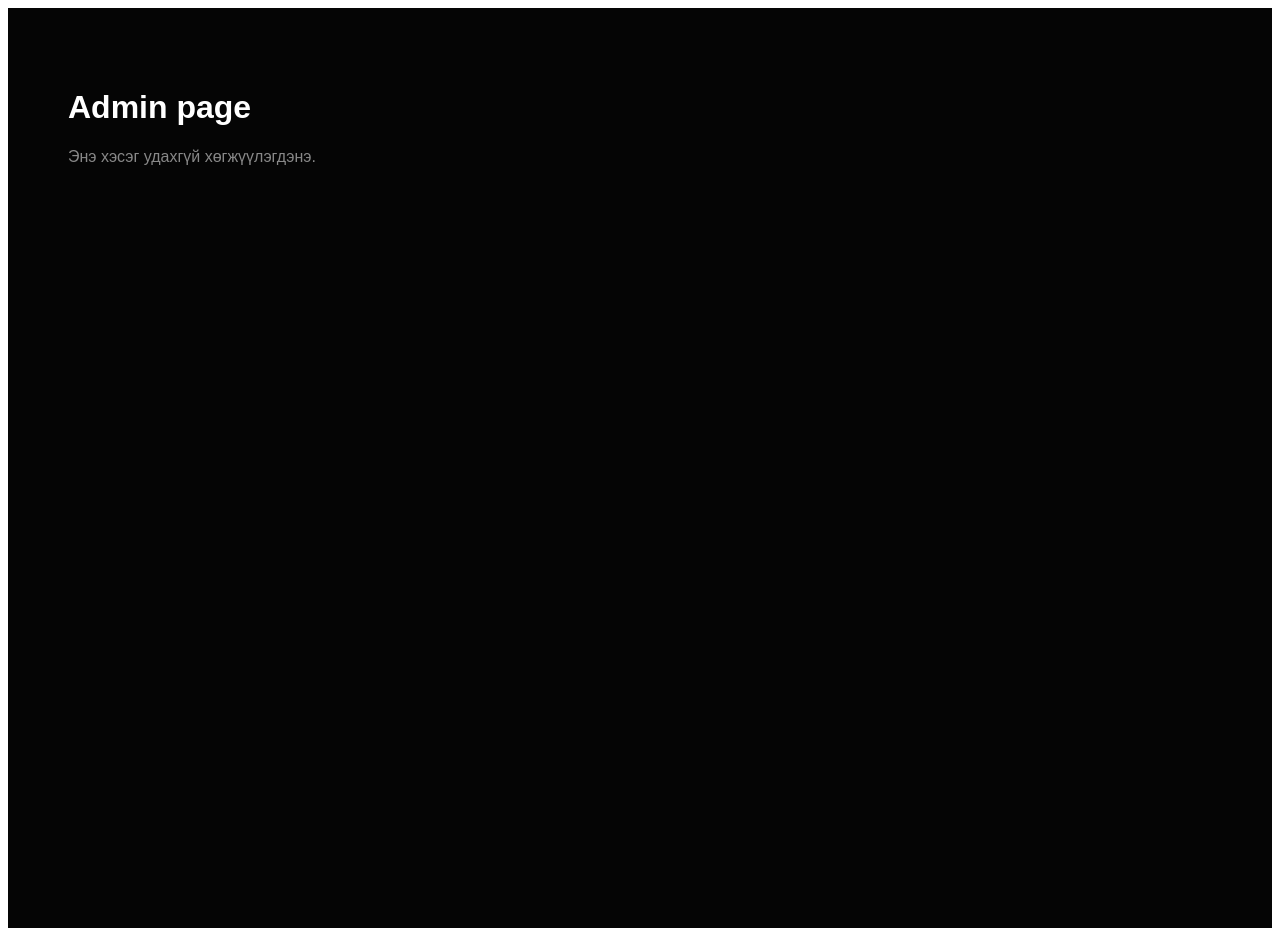
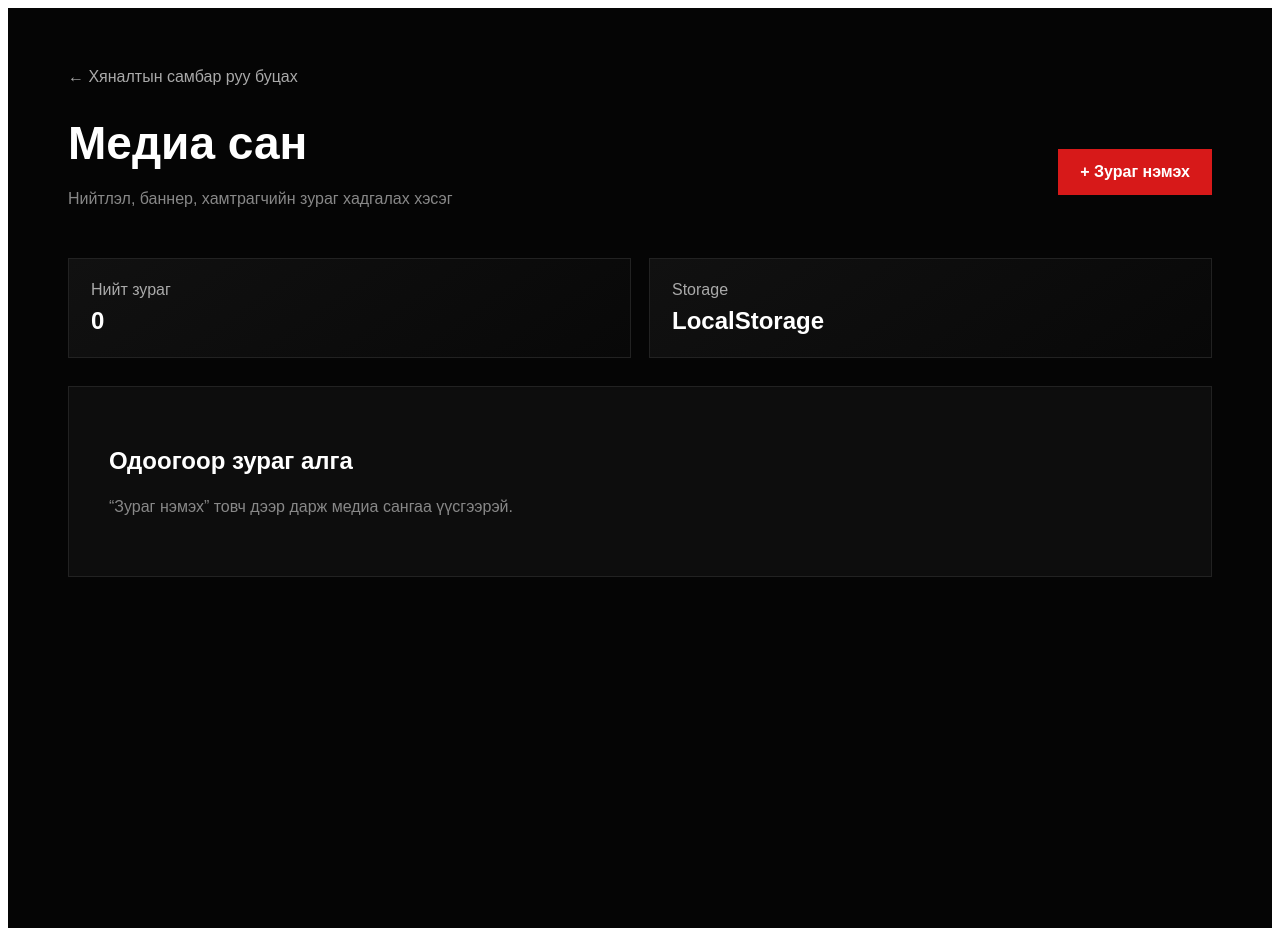
Before and after one commit to toogeemunkhtogtokh-ai/Anzaar-mn, a Next.js app: page /admin/media in a window 1280 px wide. Built offline with nearby package versions, Linux system fonts and the light colour scheme.

Commit message:
Update page.js

```diff
--- a/app/admin/media/page.js
+++ b/app/admin/media/page.js
@@ -1,18 +1,377 @@
-export default function Page() {
+"use client";
+
+import { useEffect, useState } from "react";
+import Link from "next/link";
+
+export default function MediaPage() {
+  const [mediaItems, setMediaItems] = useState([]);
+  const [selectedImage, setSelectedImage] = useState(null);
+
+  useEffect(() => {
+    const saved =
+      JSON.parse(localStorage.getItem("anzaarMedia")) || [];
+
+    setMediaItems(saved);
+  }, []);
+
+  const saveMedia = (items) => {
+    localStorage.setItem("anzaarMedia", JSON.stringify(items));
+    setMediaItems(items);
+  };
+
+  const handleUpload = (e) => {
+    const files = Array.from(e.target.files || []);
+    if (files.length === 0) return;
+
+    files.forEach((file) => {
+      if (!file.type.startsWith("image/")) {
+        alert("Зөвхөн зураг файл оруулна уу.");
+        return;
+      }
+
+      if (file.size > 2 * 1024 * 1024) {
+        alert(`${file.name} зураг 2MB-аас их байна.`);
+        return;
+      }
+
+      const reader = new FileReader();
+
+      reader.onloadend = () => {
+        const newImage = {
+          id: Date.now() + Math.random(),
+          name: file.name,
+          size: file.size,
+          type: file.type,
+          url: reader.result,
+          uploadedAt: new Date().toISOString(),
+        };
+
+        const current =
+          JSON.parse(localStorage.getItem("anzaarMedia")) || [];
+
+        saveMedia([newImage, ...current]);
+      };
+
+      reader.readAsDataURL(file);
+    });
+  };
+
+  const handleDelete = (id) => {
+    const confirmed = confirm("Энэ зургийг устгах уу?");
+    if (!confirmed) return;
+
+    const updated = mediaItems.filter((item) => item.id !== id);
+    saveMedia(updated);
+
+    if (selectedImage?.id === id) {
+      setSelectedImage(null);
+    }
+  };
+
+  const copyImage = async (url) => {
+    try {
+      await navigator.clipboard.writeText(url);
+      alert("Зургийн data амжилттай хууллаа.");
+    } catch {
+      alert("Хуулахад алдаа гарлаа.");
+    }
+  };
+
+  const formatSize = (size) => {
+    if (!size) return "0 KB";
+    return `${Math.round(size / 1024)} KB`;
+  };
+
   return (
-    <main
-      style={{
-        background: "#050505",
-        color: "#fff",
-        minHeight: "100vh",
-        padding: "60px",
-        fontFamily: "Arial, sans-serif",
-      }}
-    >
-      <h1>Admin page</h1>
-      <p style={{ color: "#888" }}>
-        Энэ хэсэг удахгүй хөгжүүлэгдэнэ.
-      </p>
+    <main style={page}>
+      <section style={container}>
+        <Link href="/admin" style={backLink}>
+          ← Хяналтын самбар руу буцах
+        </Link>
+
+        <div style={header}>
+          <div>
+            <h1 style={title}>Медиа сан</h1>
+            <p style={desc}>
+              Нийтлэл, баннер, хамтрагчийн зураг хадгалах хэсэг
+            </p>
+          </div>
+
+          <label style={uploadButton}>
+            + Зураг нэмэх
+            <input
+              type="file"
+              accept="image/*"
+              multiple
+              onChange={handleUpload}
+              style={{ display: "none" }}
+            />
+          </label>
+        </div>
+
+        <div style={statsGrid}>
+          <div style={statCard}>
+            <p style={statLabel}>Нийт зураг</p>
+            <h2 style={statValue}>{mediaItems.length}</h2>
+          </div>
+
+          <div style={statCard}>
+            <p style={statLabel}>Storage</p>
+            <h2 style={statValue}>LocalStorage</h2>
+          </div>
+        </div>
+
+        {mediaItems.length === 0 ? (
+          <div style={emptyBox}>
+            <h2>Одоогоор зураг алга</h2>
+            <p style={desc}>
+              “Зураг нэмэх” товч дээр дарж медиа сангаа үүсгээрэй.
+            </p>
+          </div>
+        ) : (
+          <div style={layout}>
+            <section style={gallery}>
+              {mediaItems.map((item) => (
+                <div
+                  key={item.id}
+                  style={
+                    selectedImage?.id === item.id
+                      ? selectedCard
+                      : imageCard
+                  }
+                  onClick={() => setSelectedImage(item)}
+                >
+                  <img
+                    src={item.url}
+                    alt={item.name}
+                    style={thumb}
+                  />
+
+                  <div style={imageInfo}>
+                    <strong style={imageName}>{item.name}</strong>
+                    <span style={imageMeta}>
+                      {formatSize(item.size)}
+                    </span>
+                  </div>
+                </div>
+              ))}
+            </section>
+
+            <aside style={sidePanel}>
+              {selectedImage ? (
+                <>
+                  <h3 style={sideTitle}>Зургийн мэдээлэл</h3>
+
+                  <img
+                    src={selectedImage.url}
+                    alt={selectedImage.name}
+                    style={previewImage}
+                  />
+
+                  <p style={infoText}>
+                    <strong>Нэр:</strong> {selectedImage.name}
+                  </p>
+
+                  <p style={infoText}>
+                    <strong>Хэмжээ:</strong>{" "}
+                    {formatSize(selectedImage.size)}
+                  </p>
+
+                  <p style={infoText}>
+                    <strong>Төрөл:</strong> {selectedImage.type}
+                  </p>
+
+                  <button
+                    onClick={() => copyImage(selectedImage.url)}
+                    style={secondaryButton}
+                  >
+                    Copy image data
+                  </button>
+
+                  <button
+                    onClick={() => handleDelete(selectedImage.id)}
+                    style={dangerButton}
+                  >
+                    Устгах
+                  </button>
+                </>
+              ) : (
+                <p style={desc}>
+                  Зүүн талаас зураг сонговол мэдээлэл нь энд харагдана.
+                </p>
+              )}
+            </aside>
+          </div>
+        )}
+      </section>
     </main>
   );
 }
+
+const page = {
+  background: "#050505",
+  color: "#fff",
+  minHeight: "100vh",
+  padding: "60px",
+  fontFamily: "Arial, sans-serif",
+};
+
+const container = {
+  maxWidth: "1280px",
+  margin: "0 auto",
+};
+
+const backLink = {
+  color: "#aaa",
+  textDecoration: "none",
+  display: "inline-block",
+  marginBottom: "30px",
+};
+
+const header = {
+  display: "flex",
+  justifyContent: "space-between",
+  alignItems: "center",
+  gap: "24px",
+  marginBottom: "30px",
+};
+
+const title = {
+  fontSize: "46px",
+  margin: "0 0 10px",
+};
+
+const desc = {
+  color: "#888",
+  lineHeight: 1.6,
+};
+
+const uploadButton = {
+  background: "#d71919",
+  color: "#fff",
+  padding: "14px 22px",
+  cursor: "pointer",
+  fontWeight: 700,
+};
+
+const statsGrid = {
+  display: "grid",
+  gridTemplateColumns: "repeat(2, 1fr)",
+  gap: "18px",
+  marginBottom: "28px",
+};
+
+const statCard = {
+  background: "linear-gradient(145deg,#111,#080808)",
+  border: "1px solid #222",
+  padding: "22px",
+};
+
+const statLabel = {
+  color: "#aaa",
+  margin: 0,
+};
+
+const statValue = {
+  margin: "8px 0 0",
+};
+
+const emptyBox = {
+  border: "1px solid #222",
+  background: "#0d0d0d",
+  padding: "40px",
+};
+
+const layout = {
+  display: "grid",
+  gridTemplateColumns: "1fr 360px",
+  gap: "24px",
+};
+
+const gallery = {
+  display: "grid",
+  gridTemplateColumns: "repeat(auto-fill, minmax(180px, 1fr))",
+  gap: "18px",
+};
+
+const imageCard = {
+  background: "#0d0d0d",
+  border: "1px solid #222",
+  padding: "12px",
+  cursor: "pointer",
+};
+
+const selectedCard = {
+  ...imageCard,
+  border: "1px solid #d71919",
+};
+
+const thumb = {
+  width: "100%",
+  height: "140px",
+  objectFit: "cover",
+  display: "block",
+};
+
+const imageInfo = {
+  marginTop: "10px",
+};
+
+const imageName = {
+  display: "block",
+  fontSize: "13px",
+  whiteSpace: "nowrap",
+  overflow: "hidden",
+  textOverflow: "ellipsis",
+};
+
+const imageMeta = {
+  display: "block",
+  color: "#777",
+  marginTop: "6px",
+  fontSize: "12px",
+};
+
+const sidePanel = {
+  background: "linear-gradient(145deg,#111,#080808)",
+  border: "1px solid #222",
+  padding: "22px",
+  alignSelf: "start",
+};
+
+const sideTitle = {
+  marginTop: 0,
+};
+
+const previewImage = {
+  width: "100%",
+  maxHeight: "260px",
+  objectFit: "cover",
+  marginBottom: "18px",
+};
+
+const infoText = {
+  color: "#bbb",
+  fontSize: "14px",
+  lineHeight: 1.6,
+};
+
+const secondaryButton = {
+  width: "100%",
+  background: "#222",
+  color: "#fff",
+  border: "1px solid #444",
+  padding: "12px",
+  cursor: "pointer",
+  marginTop: "12px",
+};
+
+const dangerButton = {
+  width: "100%",
+  background: "#7f1d1d",
+  color: "#fff",
+  border: "1px solid #991b1b",
+  padding: "12px",
+  cursor: "pointer",
+  marginTop: "12px",
+};
```
